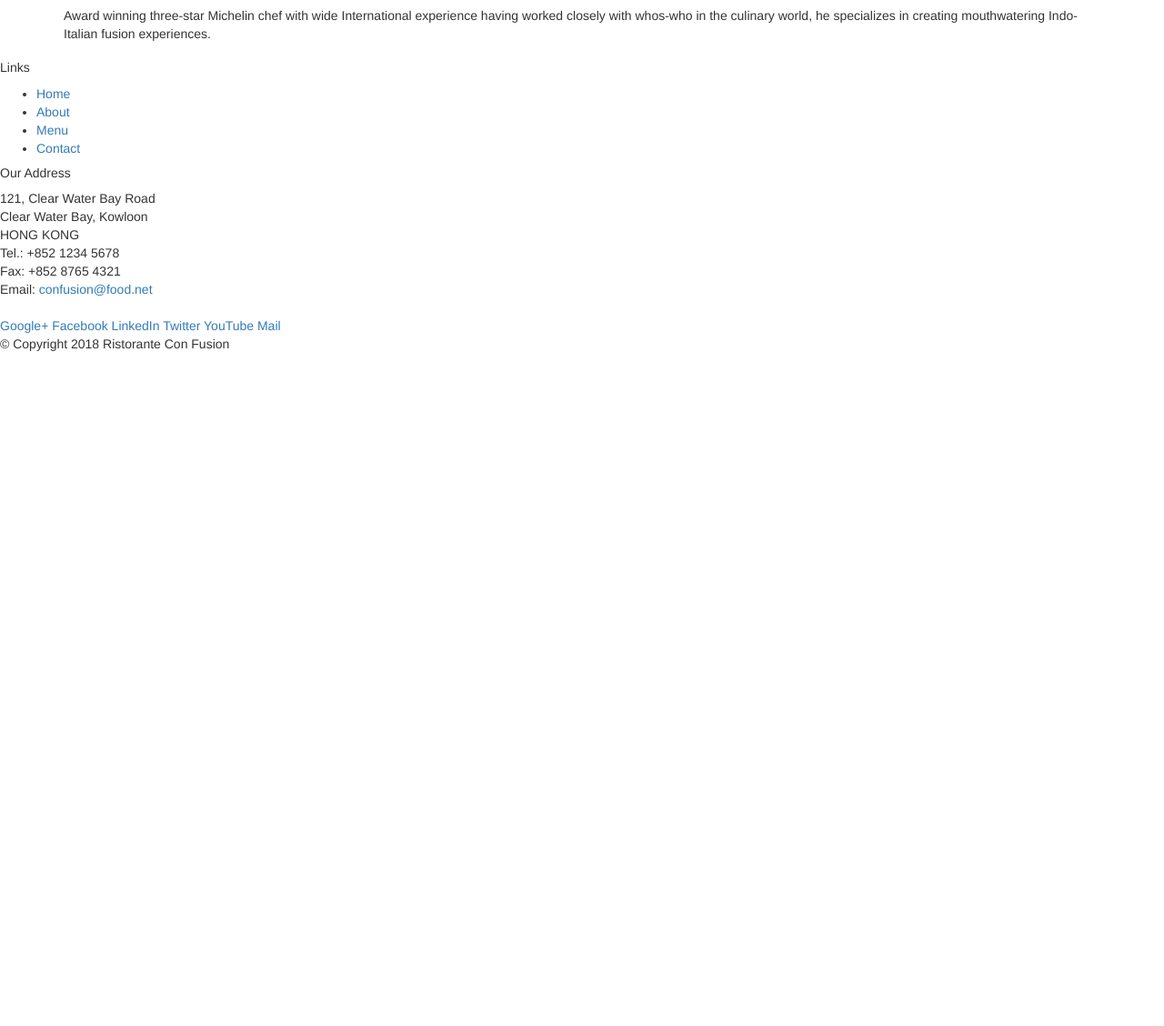
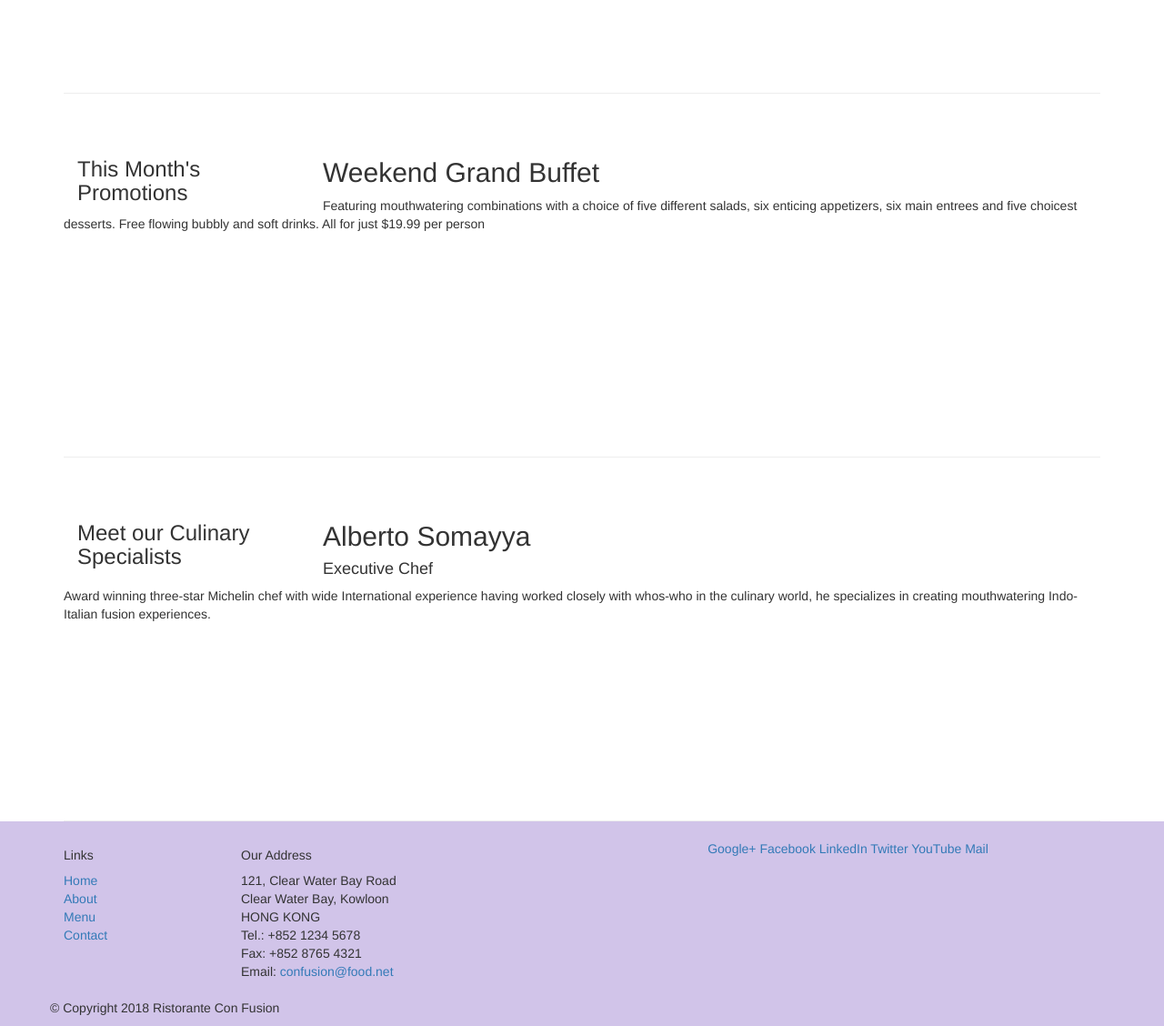
Before and after one commit to jehernandezr/boostrap-course, a plain HTML site: page index.html in a window 1280 px wide. Shown: the part 711-1839 px from the top of the page at 91% size. Before the commit the page ends 1109 px from the top, so only its background shows below. Drawn offline with nearby package versions, Linux system fonts and the light colour scheme.

Commit message:
boostrap-grid

```diff
--- /dev/null
+++ b/css/styles.css
@@ -0,0 +1,28 @@
+.row-header {
+  margin: 0px auto;
+  padding: 0px auto;
+}
+
+.row-content {
+  margin: 0px auto;
+  padding: 50px 0px 50px 0px;
+  border-bottom: 1px ridge;
+  min-height: 400px;
+}
+.footer {
+  background-color: #d1c4e9;
+  margin: 0px auto;
+  padding: 20px 0px 0px;
+}
+.jumbotron{
+    padding: 70px 30px 70px 30px;
+    margin: 0px auto;
+    background: #9575cd;
+    color: floralwhite;
+
+}
+.address {
+    font-size: 80%;
+    margin: 0px;
+    color: #0f0f0f;
+}
--- a/index.html
+++ b/index.html
@@ -10,50 +10,52 @@
 
     <!-- Bootstrap CSS -->
     <link rel="stylesheet" href="./node_modules/bootstrap/dist/css/bootstrap.min.css">
+    <link rel="stylesheet" href="css/styles.css">
+
 </head>
 
 <body>
 
     <header class="jumbotron">
-        <div>
-            <div>
-                <div>
+        <div class="container">
+            <div class="row row-header">
+                <div class="col-12 col-sm-6">
                     <h1>Ristorante con Fusion</h1>
                     <p>We take inspiration from the World's best cuisines, and create a unique fusion experience. Our lipsmacking creations will tickle your culinary senses!</p>
                 </div>
-                <div>
+                <div class="col-12 col-sm">
                 </div>
             </div>
         </div>
     </header>
 
     <div class="container">
-        <div>
-            <div>
+        <div class="row row-content align-items-center">
+            <div class="col-12 col-sm-4  order-sm-last col-md-3">
                 <h3>Our Lipsmacking Culinary Creations</h3>
             </div>
-            <div>
+            <div class="col col-sm  order-sm-first col-md">
                 <h2>Uthappizza</h2>
                 <p>A unique combination of Indian Uthappam (pancake) and Italian pizza, topped with Cerignola olives, ripe vine cherry tomatoes, Vidalia onion, Guntur chillies and Buffalo Paneer.</p>
             </div>
         </div>
 
 
-        <div>
-            <div>
+        <div class="row row-content align-items-center">
+            <div class="col-12 col-sm-4 col-md-3">
                 <h3>This Month's Promotions</h3>
             </div>
-            <div>
+            <div class="col col-sm col-md">
                 <h2>Weekend Grand Buffet</h2>
                 <p>Featuring mouthwatering combinations with a choice of five different salads, six enticing appetizers, six main entrees and five choicest desserts. Free flowing bubbly and soft drinks. All for just $19.99 per person </p>
             </div>
         </div>
 
-        <div>
-            <div>
+        <div class="row row-content align-items-center">
+            <div class="col-12 col-sm-4 order-sm-last col-md-3">
                 <h3>Meet our Culinary Specialists</h3>
             </div>
-            <div>
+            <div class="col col-sm order-sm-first col-md">
                 <h2>Alberto Somayya</h2>
                 <h4>Executive Chef</h4>
                 <p>Award winning three-star Michelin chef with wide International experience having worked closely with whos-who in the culinary world, he specializes in creating mouthwatering Indo-Italian fusion experiences. </p>
@@ -61,19 +63,19 @@
         </div>
     </div>
 
-    <footer>
-        <div>
-            <div>
-                <div>
+    <footer class="footer">
+        <div class="container">
+            <div class="row">
+                <div class="col-4 offset-1 col-sm-2">
                     <h5>Links</h5>
-                    <ul>
+                    <ul class="list-unstyled">
                         <li><a href="#">Home</a></li>
                         <li><a href="#">About</a></li>
                         <li><a href="#">Menu</a></li>
                         <li><a href="#">Contact</a></li>
                     </ul>
                 </div>
-                <div>
+                <div class="col-7 col-sm-5">
                     <h5>Our Address</h5>
                     <address>
 		              121, Clear Water Bay Road<br>
@@ -84,8 +86,8 @@
 		              Email: <a href="mailto:confusion@food.net">confusion@food.net</a>
 		           </address>
                 </div>
-                <div>
-                    <div>
+                <div class="col-12 col-sm-4 align-self-center">
+                    <div class="text-center">
                         <a href="http://google.com/+">Google+</a>
                         <a href="http://www.facebook.com/profile.php?id=">Facebook</a>
                         <a href="http://www.linkedin.com/in/">LinkedIn</a>
@@ -95,8 +97,8 @@
                     </div>
                 </div>
            </div>
-           <div>
-                <div>
+           <div class="row justify-content-center">
+                <div class="col-auto">
                     <p>© Copyright 2018 Ristorante Con Fusion</p>
                 </div>
            </div>
```
